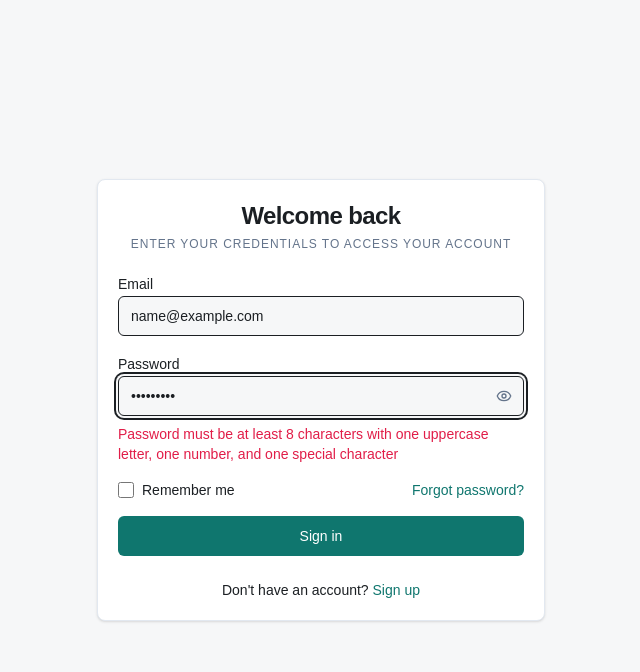
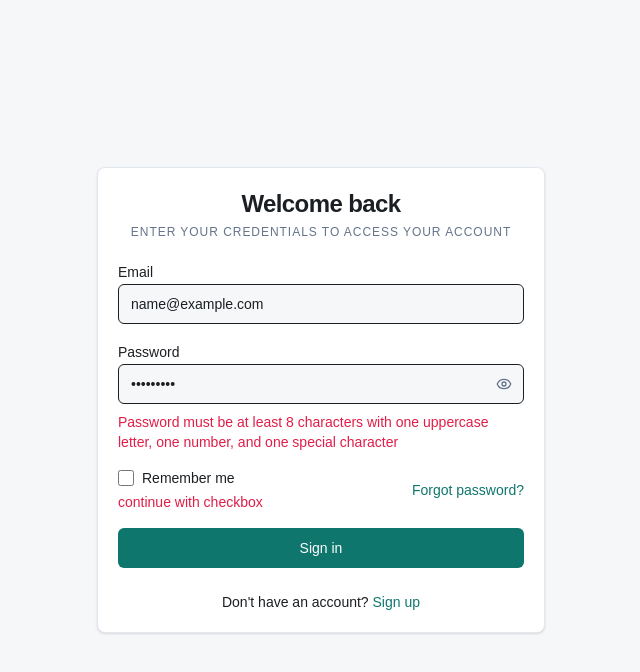
Before and after one commit to Talha1725/ai-dashboard, a Next.js app: page /login in a window 1280 px wide. Both pictures are taken after typing "name@example.com", "Sample123" into the empty fields and a click on the button "Sign in". Shown: the top 672 px of the page, without its empty margins (319-959 px from the left). Built offline with nearby package versions, Linux system fonts and the light colour scheme; no server answers.

Commit message:
refactor: update login UI theme, improve checkbox validation messaging, and simplify input focus styling

```diff
--- a/src/components/auth/login-form.tsx
+++ b/src/components/auth/login-form.tsx
@@ -119,6 +119,7 @@ export function LoginForm() {
           </div>
 
           <div className="flex items-center justify-between">
+            <div className="space-y-1">
               <div className="flex items-center space-x-2">
                 <input
                   id="rememberMe"
@@ -129,6 +130,10 @@ export function LoginForm() {
                 <Label htmlFor="rememberMe" className="text-sm font-normal cursor-pointer">
                   Remember me
                 </Label>
+              </div>
+              {errors.rememberMe && (
+                <p className="text-sm text-destructive">{errors.rememberMe.message}</p>
+              )}
             </div>
             <Link
               href={AUTH_ROUTES.forgotPassword}
--- a/src/components/ui/input.tsx
+++ b/src/components/ui/input.tsx
@@ -7,7 +7,7 @@ const Input = React.forwardRef<HTMLInputElement, React.ComponentProps<"input">>(
       <input
         type={type}
         className={cn(
-          "flex h-10 w-full rounded-md border border-input bg-background px-3 py-2 text-base ring-offset-background file:border-0 file:bg-transparent file:text-sm file:font-medium file:text-foreground placeholder:text-muted-foreground focus-visible:outline-none focus-visible:ring-2 focus-visible:ring-ring focus-visible:ring-offset-2 disabled:cursor-not-allowed disabled:opacity-50 md:text-sm",
+          "flex h-10 w-full rounded-md border border-input bg-background px-3 py-2 text-base file:border-0 file:bg-transparent file:text-sm file:font-medium file:text-foreground placeholder:text-muted-foreground focus-visible:outline-none focus-visible:border-ring disabled:cursor-not-allowed disabled:opacity-50 md:text-sm",
           className
         )}
         ref={ref}
--- a/src/features/auth/schemas/login.schema.ts
+++ b/src/features/auth/schemas/login.schema.ts
@@ -14,7 +14,7 @@ export const loginSchema = z.object({
     .min(1, "Password is required")
     .regex(strongPasswordRegex, strongPasswordMessage),
   rememberMe: z.boolean().refine((val) => val === true, {
-    message: "Please check the Remember me box to continue",
+    message: "continue with checkbox",
   }),
 })
 
```
Lines whose indentation alone changed are shown as unchanged.
